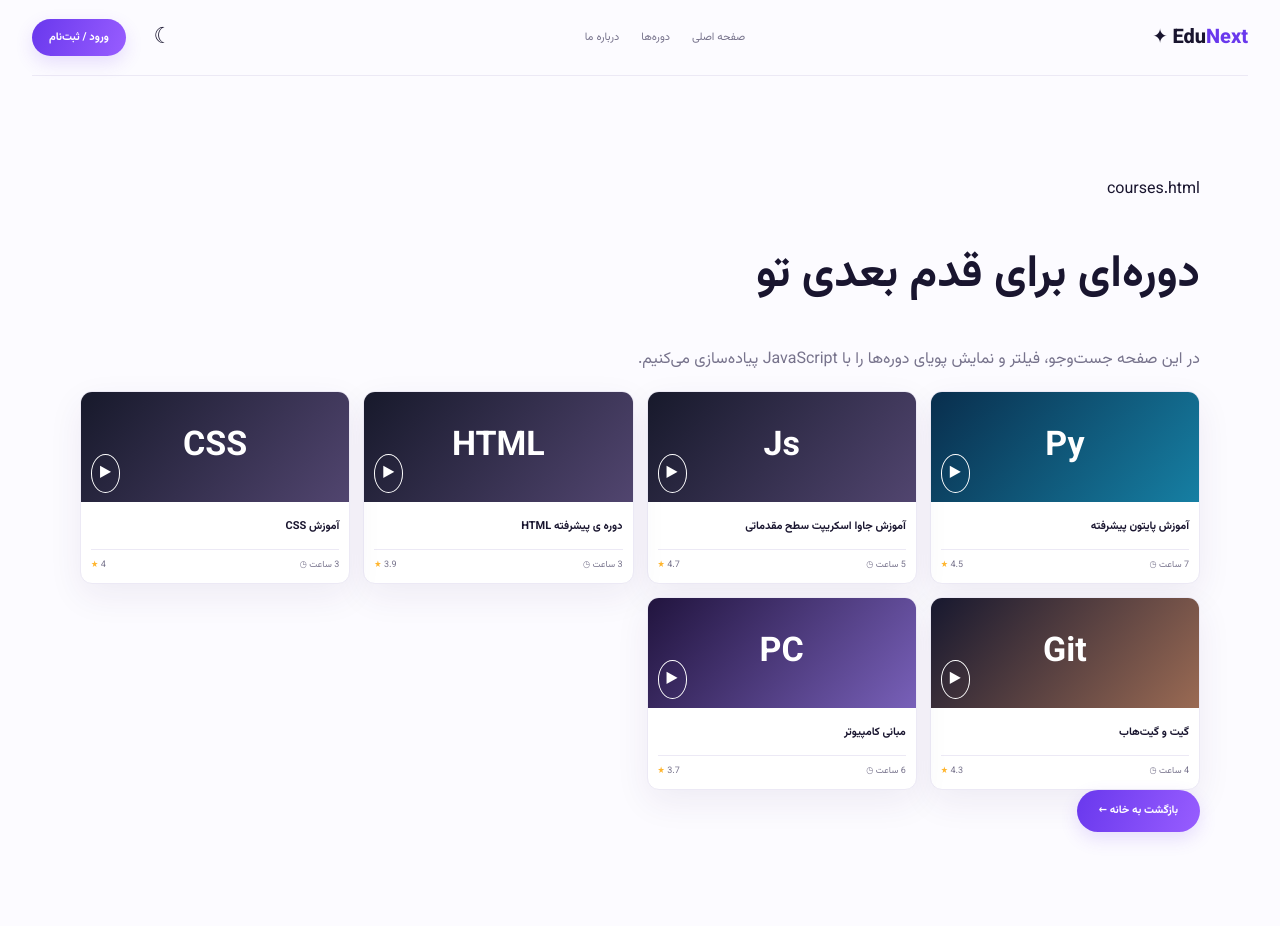
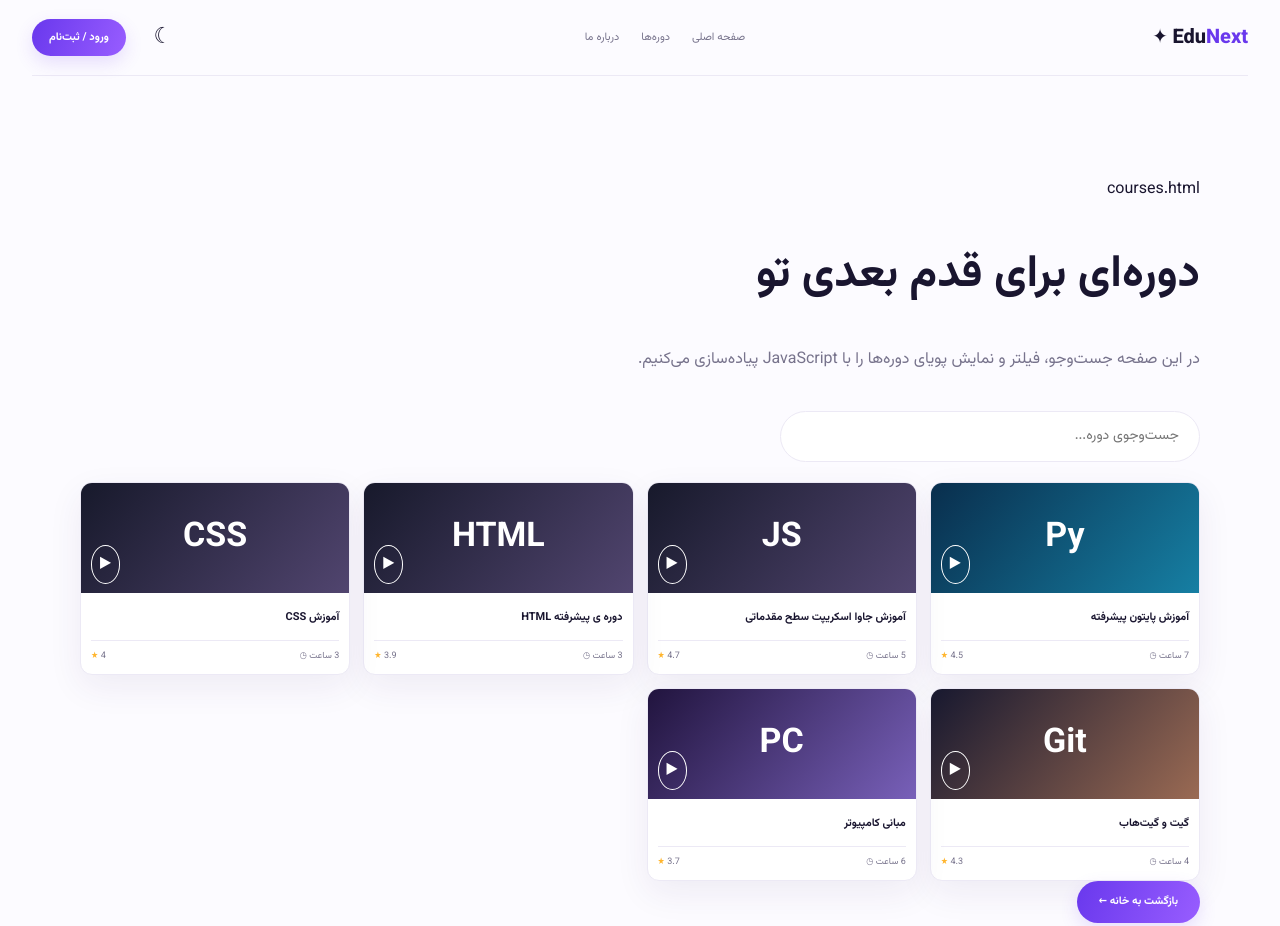
Before and after one commit to abolfazlahmadicoding-lab/Edunext, a plain HTML site: page courses.html in a window 1280 px wide. Shown: the top 926 px of the page. Drawn offline with Linux system fonts and the light colour scheme.

Commit message:
Add course search

```diff
--- a/courses.html
+++ b/courses.html
@@ -23,6 +23,7 @@
     <main class="inner-page wrap"><label>courses.html</label>
         <h1>دوره‌ای برای قدم بعدی تو</h1>
         <p>در این صفحه جست‌وجو، فیلتر و نمایش پویای دوره‌ها را با JavaScript پیاده‌سازی می‌کنیم.</p>
+        <input class="search" type="search" placeholder="جست‌وجوی دوره..." data-course-search>
         <div class="grid" data-courses-list></div>
         <a class="btn" href="index.html">بازگشت به خانه ←</a>
     </main>
--- a/css/styles.css
+++ b/css/styles.css
@@ -787,3 +787,21 @@ body,
 .cover.fundamentals {
     background: linear-gradient(130deg, #21143e, #7860b9)
 }
+
+/* جست و جوی دوره ها */
+.search {
+    width: 100%;
+    max-width: 420px;
+    margin: 20px 0;
+    padding: 12px 20px;
+    border: 1px solid var(--line);
+    border-radius: 30px;
+    background: var(--surface);
+    color: var(--ink);
+    font-size: 14px;
+    outline: 0
+}
+
+.search:focus {
+    border-color: var(--purple)
+}
--- a/js/app.js
+++ b/js/app.js
@@ -2,19 +2,19 @@
 const button = document.querySelector("[data-theme-toggle]");
 
 const savedButton = localStorage.getItem("theme");
-if(savedButton === "dark"){
+if (savedButton === "dark") {
     document.body.classList.add(savedButton);
-    button.textContent ="☀"
+    button.textContent = "☀"
 }
 
-button.addEventListener("click", function(){
+button.addEventListener("click", function () {
     document.body.classList.toggle("dark");
-    if(document.body.classList.contains("dark")){
+    if (document.body.classList.contains("dark")) {
         button.textContent = "☀";
-        localStorage.setItem("theme" , "dark")
-    } else{
+        localStorage.setItem("theme", "dark")
+    } else {
         button.textContent = "☾";
-        localStorage.setItem("theme" , "light")
+        localStorage.setItem("theme", "light")
     }
 });
 
@@ -23,9 +23,9 @@ button.addEventListener("click", function(){
 document.body.classList.add("reveal-ready");
 const scrollItems = document.querySelectorAll("[data-reveal]");
 
-const observer = new IntersectionObserver(function(entries){
+const observer = new IntersectionObserver(function (entries) {
     entries.forEach(entry => {
-        if(entry.isIntersecting){
+        if (entry.isIntersecting) {
             entry.target.classList.add("is-visible")
         }
     });
@@ -40,12 +40,12 @@ scrollItems.forEach(item => {
 const menuButtonMobile = document.querySelector("[data-menu-toggle]");
 const navMobile = document.querySelector("[data-nav]");
 
-menuButtonMobile.addEventListener("click" , function(){
+menuButtonMobile.addEventListener("click", function () {
     navMobile.classList.toggle("open");
-    if(navMobile.classList.contains("open")){
+    if (navMobile.classList.contains("open")) {
         menuButtonMobile.textContent = "✕";
         menuButtonMobile.setAttribute("aria-expanded", "true");
-    } else{
+    } else {
         menuButtonMobile.textContent = "☰";
         menuButtonMobile.setAttribute("aria-expanded", "false");
     }
@@ -55,20 +55,49 @@ menuButtonMobile.addEventListener("click" , function(){
 // داده ی دوره ها
 const courses = [
     { id: 1, title: "آموزش پایتون پیشرفته", category: "programming", hours: 7, rating: 4.5, level: "advanced", badge: "Py" },
-    { id: 2, title: "آموزش جاوا اسکریپت سطح مقدماتی", category: "web", hours: 5, rating: 4.7, level: "beginner", badge: "Js" },
+    { id: 2, title: "آموزش جاوا اسکریپت سطح مقدماتی", category: "web", hours: 5, rating: 4.7, level: "beginner", badge: "JS" },
     { id: 3, title: "دوره ی پیشرفته HTML", category: "web", hours: 3, rating: 3.9, level: "advanced", badge: "HTML" },
     { id: 4, title: "آموزش CSS", category: "web", hours: 3, rating: 4.0, level: "beginner", badge: "CSS" },
     { id: 5, title: "گیت و گیت‌هاب", category: "tools", hours: 4, rating: 4.3, level: "advanced", badge: "Git" },
     { id: 6, title: "مبانی کامپیوتر", category: "fundamentals", hours: 6, rating: 3.7, level: "beginner", badge: "PC" }
 ];
 
-const list = document.querySelector("[data-courses-list]");
+// const list = document.querySelector("[data-courses-list]");
 
-if(list){
-    courses.forEach(course =>{
-        list.innerHTML += `<a class="course" href="courses.html">
-        <div class="cover ${course.category}"><strong>${course.badge}</strong><span>▶</span></div>
-        <div class="info"><b>${course.title}</b><small>${course.hours} ساعت ◷ <span>${course.rating} <i>★</i></span></small></div>
+// if(list){
+//     courses.forEach(course =>{
+//         list.innerHTML += `<a class="course" href="courses.html">
+//         <div class="cover ${course.category}"><strong>${course.badge}</strong><span>▶</span></div>
+//         <div class="info"><b>${course.title}</b><small>${course.hours} ساعت ◷ <span>${course.rating} <i>★</i></span></small></div>
+//         </a>`
+//     })
+// };
+
+//تبدیل کد داده ی دوره ها به تابع
+function renderCourses(items) {
+    const list = document.querySelector("[data-courses-list]");
+
+    if (list) {
+        list.innerHTML = "";
+        items.forEach(item => {
+            list.innerHTML += `<a class="course" href="courses.html">
+        <div class="cover ${item.category}"><strong>${item.badge}</strong><span>▶</span></div>
+        <div class="info"><b>${item.title}</b><small>${item.hours} ساعت ◷ <span>${item.rating} <i>★</i></span></small></div>
         </a>`
-    })
+        })
+    }
 };
+
+renderCourses(courses);
+
+
+// جست و جوی دوره ها
+const searchInput = document.querySelector("[data-course-search]");
+if(searchInput){
+searchInput.addEventListener("input" , function(){
+    const text = searchInput.value.trim().toLowerCase();
+    const result = courses.filter(course => course.title.toLowerCase().includes(text));
+
+    renderCourses(result);
+})
+};
```
